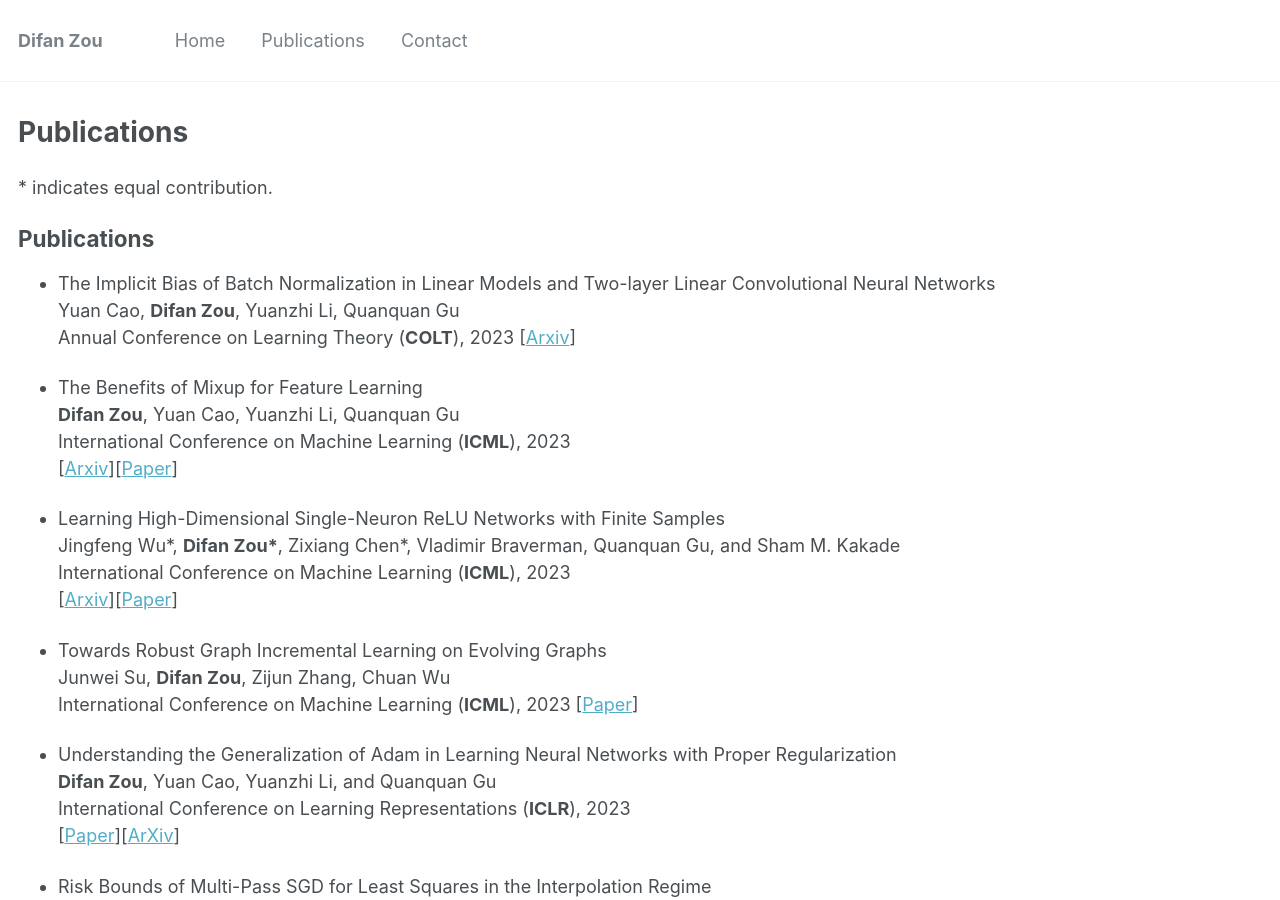
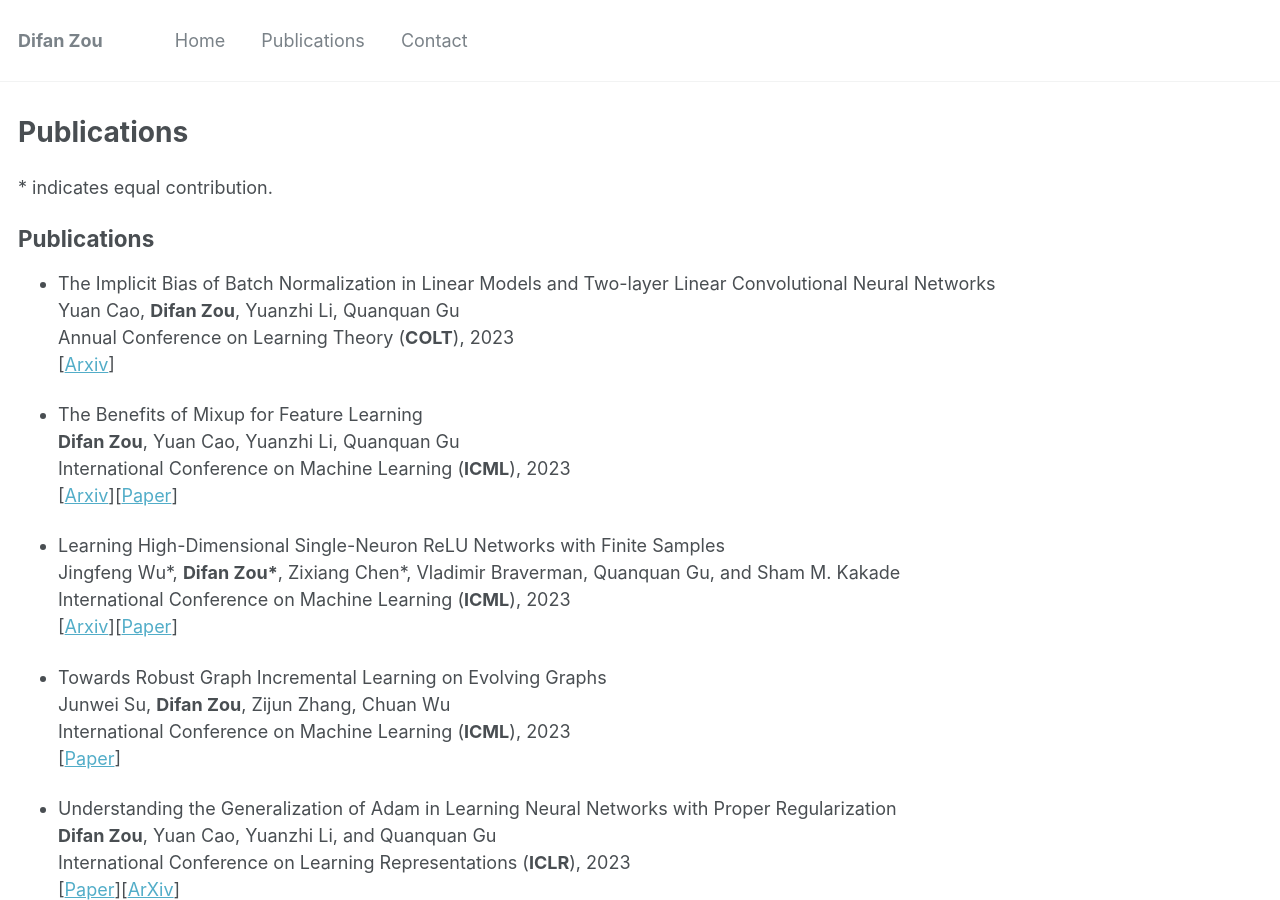
Before and after one commit to difanzou/difanzou.github.io, a Jekyll site: the page built from _pages/publications.md, in a window 1280 px wide and 900 px high. Built offline with Jekyll 4.4.1, drawn with Linux system fonts in a browser that asks for light colours.

```diff
--- a/_pages/publications.md
+++ b/_pages/publications.md
@@ -12,7 +12,7 @@
 * The Implicit Bias of Batch Normalization in Linear Models and
 Two-layer Linear Convolutional Neural Networks\
 Yuan Cao, **Difan Zou**, Yuanzhi Li, Quanquan Gu\
-Annual Conference on Learning Theory (**COLT**), 2023
+Annual Conference on Learning Theory (**COLT**), 2023\
 \[[Arxiv](https://arxiv.org/pdf/2306.11680.pdf)\]
 
 * The Benefits of Mixup for Feature Learning\
@@ -27,7 +27,7 @@
 
 * Towards Robust Graph Incremental Learning on Evolving Graphs\
 Junwei Su, **Difan Zou**, Zijun Zhang, Chuan Wu\
-International Conference on Machine Learning (**ICML**), 2023
+International Conference on Machine Learning (**ICML**), 2023\
 \[[Paper](https://openreview.net/pdf?id=DdQ8ewIgY9)\]
 
 * Understanding the Generalization of Adam in Learning Neural Networks with Proper Regularization\
```
